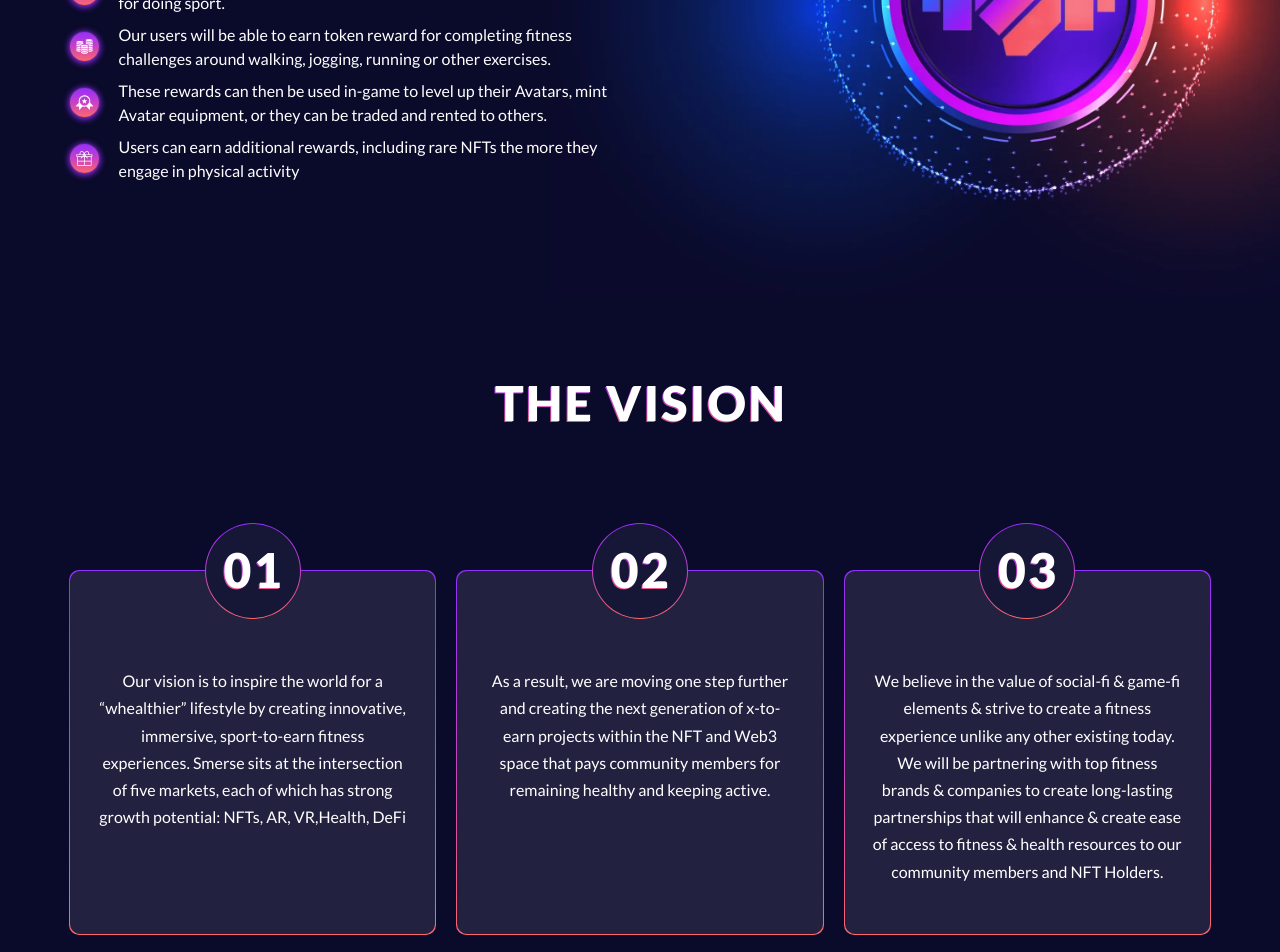
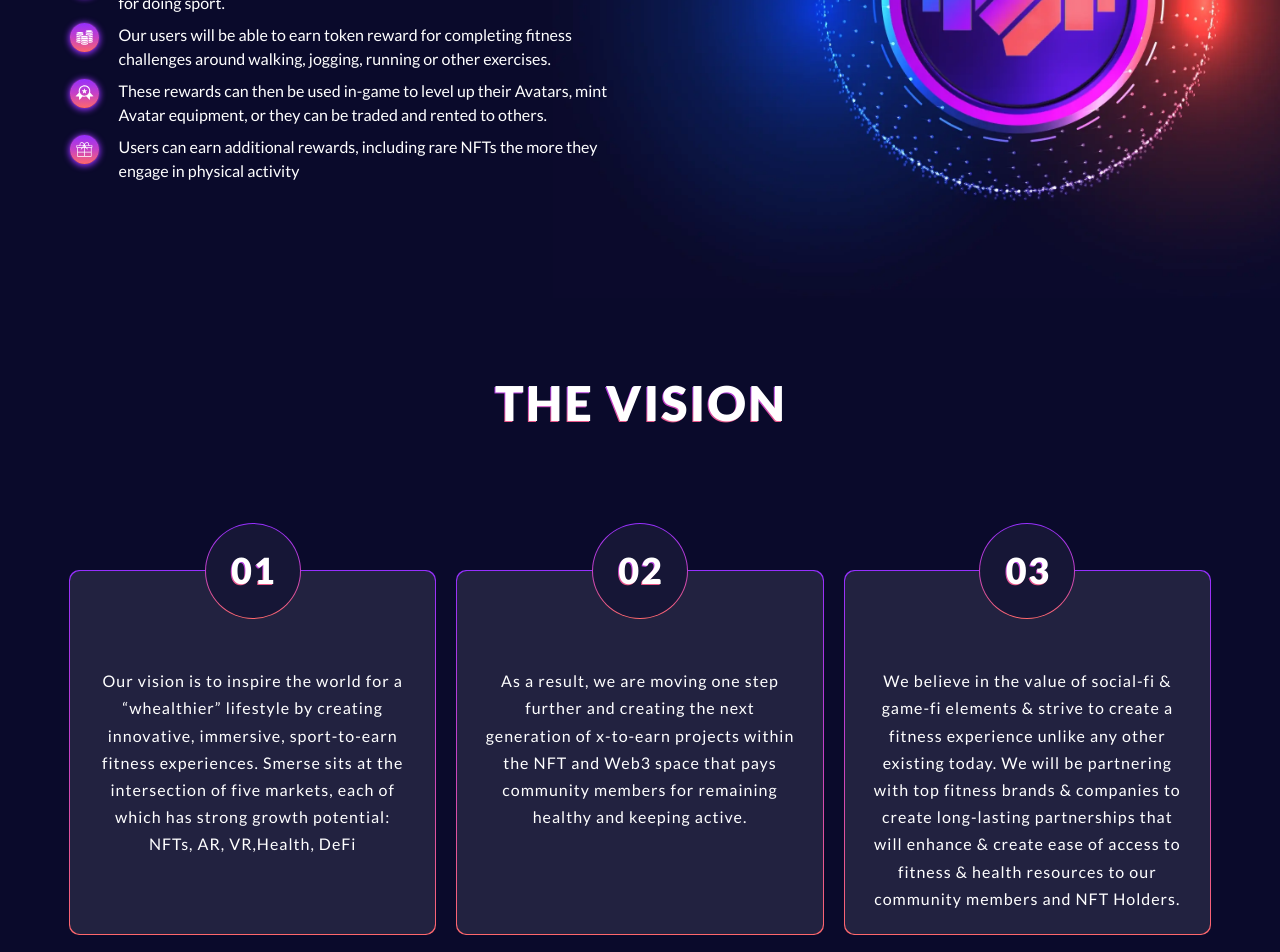
Before and after one commit to Ankush307/smerse-page, a Next.js app: page / in a window 1280 px wide. Shown: the part 1100-2052 px from the top of the page. Built offline with nearby package versions, Linux system fonts and the light colour scheme.

Commit message:
change font size

```diff
--- a/src/components/AboutUs.tsx
+++ b/src/components/AboutUs.tsx
@@ -6,13 +6,13 @@ const AboutUs = () => {
     return (
         <div className="bg-[#0A0A2B] lg:pt-[180px] sm:pt-16 pt-16 pb-16 relative max-xl:overflow-hidden">
             <div className="max-w-[1141px] mx-auto">
-                <div className="flex items-center max-lg:flex-wrap gap-16 max-lg:gap-10 ">
+                <div className="flex items-center max-lg:flex-wrap gap-16 max-lg:gap-10">
                     <div className="w-6/12 max-lg:w-full max-xl:px-4 z-[1] ">
                         <div className="relative">
                             <CustomHeading text="About Us" myClass="pb-7 max-lg:pb-5 max-sm:pb-[35px] relative z-20" spanClass="!top-[1.5px]" />
                             <div className="flex flex-col lg:gap-2 gap-3">
                                 {ABOUT_US_LIST.map((obj, i) => (
-                                    <div key={i} className="flex items-center gap-5">
+                                    <div key={i} className="flex gap-5">
                                         <div className="max-w-[29px] w-full h-[29px] flex items-center justify-center rounded-full bg-gradient-to-t to-light-purple via-light-pink from-light-orange shadow-[0px_1px_6px_1px_#952FFE,0px_0px_1px_#FF676B]">{obj.icon}</div>
                                         <p className="text-white font-normal text-base leading-6 max-w-[510px] max-xl:max-w-none">{obj.description}</p>
                                     </div>
--- a/src/components/TheVision.tsx
+++ b/src/components/TheVision.tsx
@@ -5,18 +5,18 @@ import { VISION_LIST } from '@/utils/helper'
 const TheVision = () => {
     return (
         <div id='vision' className='lg:pt-32 md:pt-26'>
-            <div className="container max-w-[1142px] mx-auto xl:px-0 lg:px-8 max-md:px-4">
+            <div className="container max-w-[1142px] mx-auto xl:px-0 lg:px-8 max-lg:px-4">
                 <CustomHeading text="THE VISION" myClass="!mx-auto" />
-                <div className="flex lg:justify-center max-md:justify-center gap-y-16 max-lg:flex-wrap gap-5 lg:pt-[138px] md:pt-24 pt-16">
+                <div className="flex lg:justify-center max-md:justify-center sm:gap-y-[84px] gap-y-[88px]  max-lg:flex-wrap gap-5 lg:pt-[138px] md:pt-[128px] pt-[88px] ">
                     {VISION_LIST.map((obj, i) => (
                         <div key={i} className="bg-gradient-to-t to-light-purple via-light-pink from-light-orange p-[1px] group rounded-[10px]">
                             <div className="lg:max-w-[367px] max-w-[350px] w-full text-center md:px-7 px-5 bg-shade-blue xl:h-[363px]  h-[383px] group-hover:bg-transparent transition-all duration-300 rounded-[10px]">
-                                <div className="max-w-[96px] translate-y-[-48px] mx-auto h-24 bg-gradient-to-t to-light-purple via-light-pink from-light-orange p-[1px] rounded-full ">
+                                <div className="sm:max-w-[96px] max-w-[86px] h-[86px] translate-y-[-48px] mx-auto sm:h-24 bg-gradient-to-t to-light-purple via-light-pink from-light-orange p-[1px] rounded-full ">
                                     <div className="text-white bg-dark-purple rounded-full flex items-center group-hover:bg-transparent transition-all duration-300 justify-center h-full ">
-                                        <CustomHeading text={obj.number} myClass="mb-0 text-4xl mx-auto text-center " />
+                                        <CustomHeading text={obj.number} myClass="mb-0 !text-4xl mx-auto text-center " spanClass='!text-4xl' />
                                     </div>
                                 </div>
-                                <div><p className="text-white !max-w-[312px] !tracking-[6%] !leading-[27.2px] !pb-8">{obj.description}</p></div>
+                                <div><p className="text-white !max-w-[312px] !tracking-[1px] !leading-[27.2px] !pb-8">{obj.description}</p></div>
                             </div>
                         </div>
                     ))}
--- a/src/components/common/Header.tsx
+++ b/src/components/common/Header.tsx
@@ -53,10 +53,10 @@ const Header = () => {
         </div>
         <div className="flex items-center justify-center gap-10 lg:hidden">
           <button className="text-white hover:scale-110 ease-linear max-md:hidden lg:hidden p-[11px_28px_11px_30px] shadow-[0px_4px_10px_0px_#FF676B,2px_0px_10px_3px_#952FFE] bg-gradient-to-t to-light-purple via-light-pink from-light-orange text-xl font-extrabold leading-6 tracking-[6%] rounded-lg transition-all duration-300"> Mint Now</button>
-          <button onClick={handleClick} className="flex flex-col items-center justify-between relative z-20 overflow-hidden sm:h-8 sm:w-[39px] h-[19px] w-5 lg:hidden">
-            <span className={`w-full h-[3px] sm:h-[5px] transition-all duration-300 bg-white rounded-lg ${open ? " translate-x-10" : ""}`}></span>
-            <span className={`w-full h-[3px] sm:h-[5px] transition-all duration-300 bg-white rounded-lg ${open ? " -translate-x-10" : ""}`}></span>
-            <span className={`w-full h-[3px] sm:h-[5px] transition-all duration-300 bg-white rounded-lg relative after:absolute after:top-0 after:left-0 after:w-full sm:after:h-[5px] after:h-[3px] after:bg-white after:rounded-lg ${open ? "after:rotate-90 rotate-45 -translate-y-2 sm:-translate-y-3 " : "after:hidden"}`}></span>
+          <button onClick={handleClick} className="flex flex-col items-center justify-between relative z-20 overflow-hidden sm:h-8 sm:w-[39px] h-[11px] w-3.5 lg:hidden">
+            <span className={`w-full h-[2px] sm:h-[5px] transition-all duration-300 bg-white rounded-lg ${open ? " translate-x-10" : ""}`}></span>
+            <span className={`w-full h-[2px] sm:h-[5px] transition-all duration-300 bg-white rounded-lg ${open ? " -translate-x-10" : ""}`}></span>
+            <span className={`w-full h-[2px] sm:h-[5px] transition-all duration-300 bg-white rounded-lg relative after:absolute after:top-0 after:left-0 after:w-full sm:after:h-[5px] after:h-[2px] after:bg-white after:rounded-lg ${open ? "after:rotate-90 rotate-45 -translate-y-[5px] sm:-translate-y-3 " : "after:hidden"}`}></span>
           </button>
         </div>
       </div>
```
Also changed, not shown: src/components/common/CustomHeading.tsx (+2 -9 lines).
